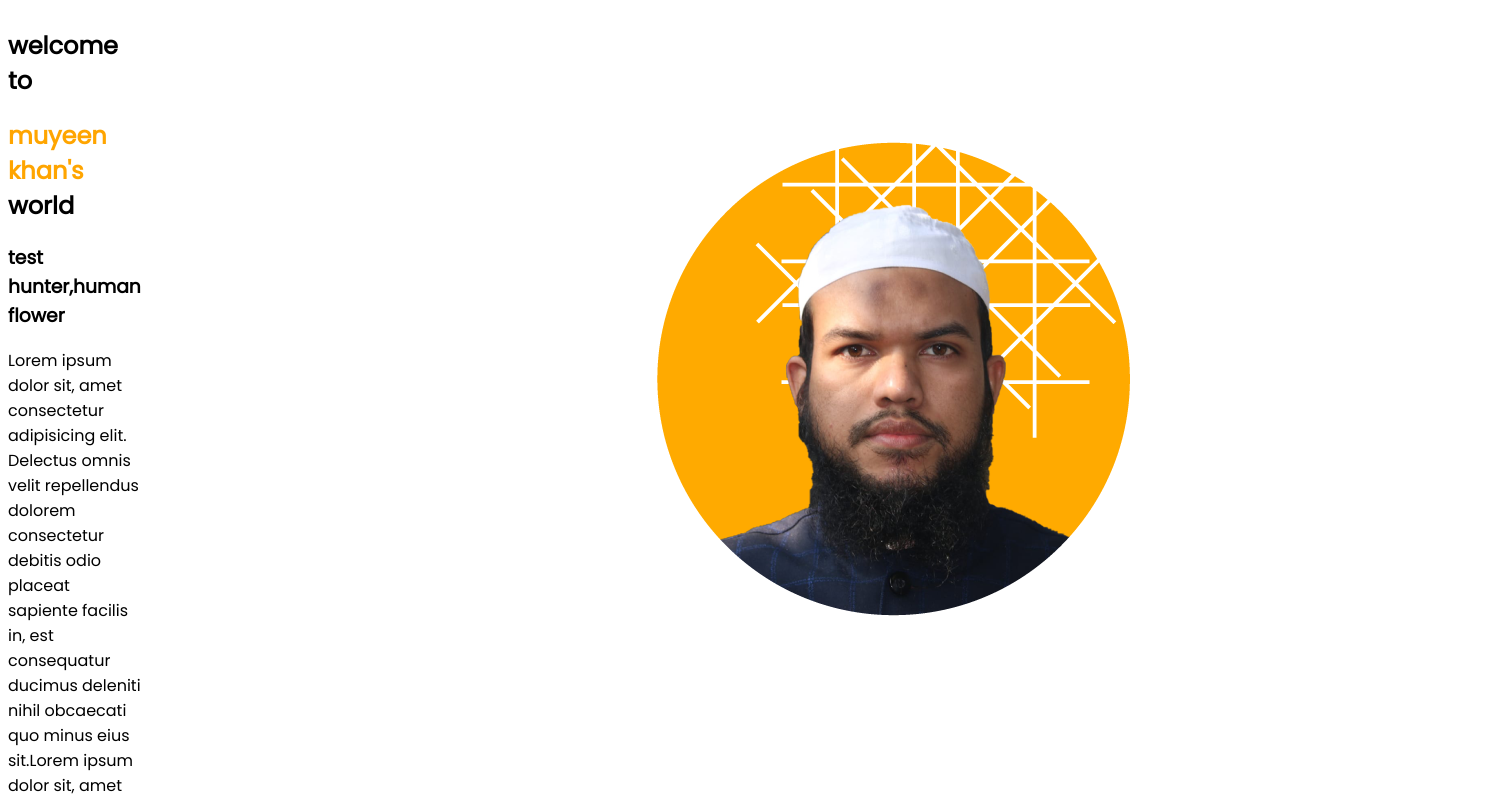
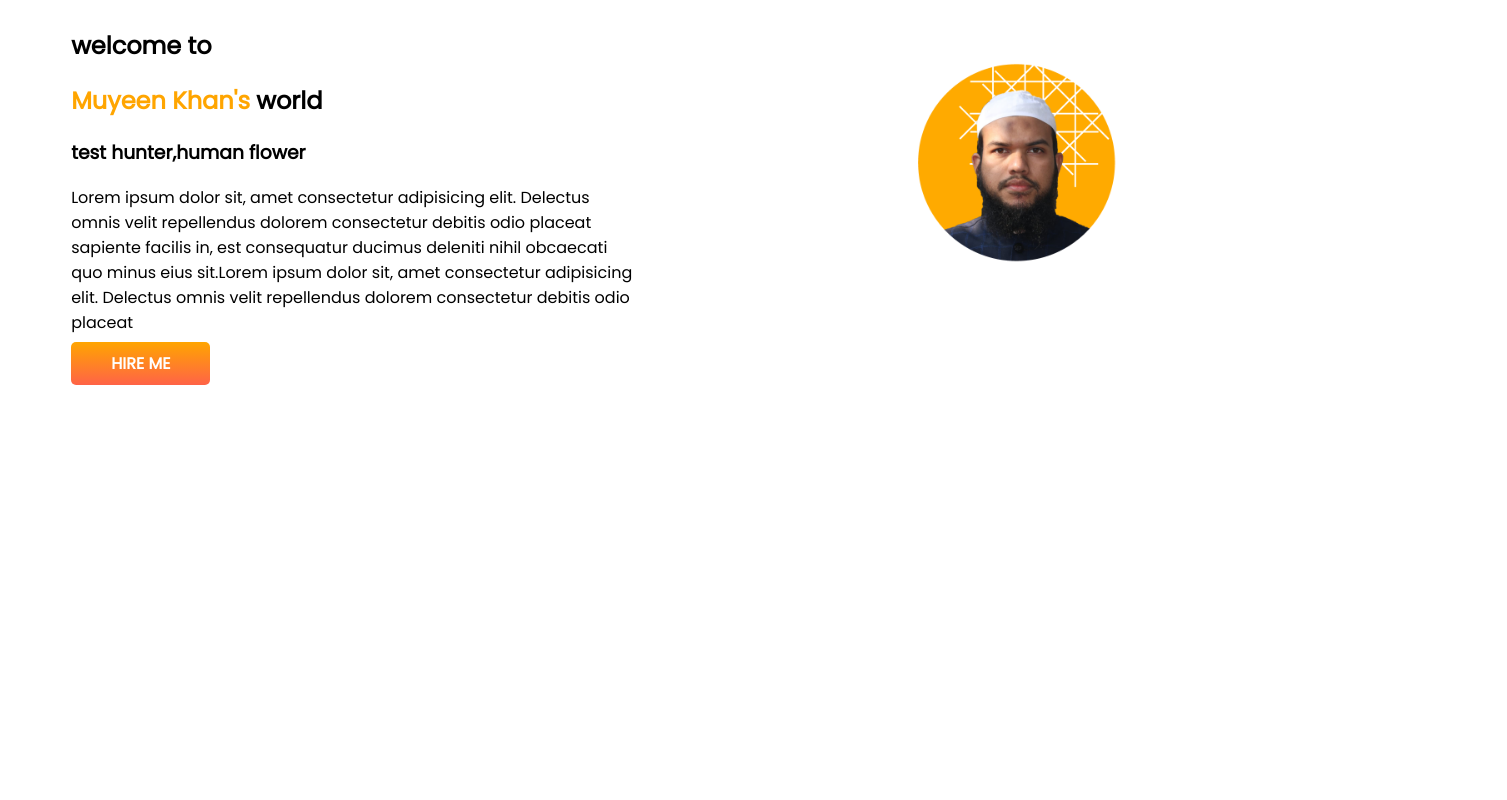
Before and after one commit to MUYEENKHAN/my-second-repo, a plain HTML site: page index.html in a window 1280 px wide. Shown: the top 800 px of the page, 1507 px wide, since content can reach past the window. Drawn offline with Linux system fonts and the light colour scheme.

Commit message:
first section

```diff
--- a/index.html
+++ b/index.html
@@ -14,21 +14,19 @@
 
 <body>
     <section>
-        <div>
+        <div class="box">
             <h1>welcome to</h1>
-            <h1><span class="one">muyeen khan's</span> world</h1>
+            <h1><span class="one">Muyeen Khan's</span> world</h1>
             <h3>test hunter,human flower</h3>
             <p>Lorem ipsum dolor sit, amet consectetur adipisicing elit. Delectus omnis velit repellendus dolorem
                 consectetur
                 debitis odio placeat sapiente facilis in, est consequatur ducimus deleniti nihil obcaecati quo minus
                 eius
                 sit.Lorem ipsum dolor sit, amet consectetur adipisicing elit. Delectus omnis velit repellendus dolorem
-                consectetur debitis odio placeat sapiente facilis in, est consequatur ducimus deleniti nihil obcaecati
-                quo
-                minus
-                eius sit.</p>
+                consectetur debitis odio placeat </p>
+            <a class="link-id" target="_blank" href="https://www.facebook.com/muyeen.khan.7568">HIRE ME</a>
         </div>
-        <div><img src="my-picture.png2.png" alt=""></div>
+        <div class="box"><img src="my-picture.png2.png" alt=""></div>
     </section>
 </body>
 
--- a/style.css
+++ b/style.css
@@ -9,3 +9,21 @@ body {
 section {
     display: flex;
 }
+
+.box {
+    width: 50%;
+    padding-left: 5%;
+}
+
+.box img {
+    width: 100%;
+}
+
+.link-id {
+    text-decoration: none;
+    padding: 10px 40px;
+    background-image: linear-gradient(orange, tomato);
+    color: white;
+    border-radius: 5px;
+    font-weight: 700;
+}
```
